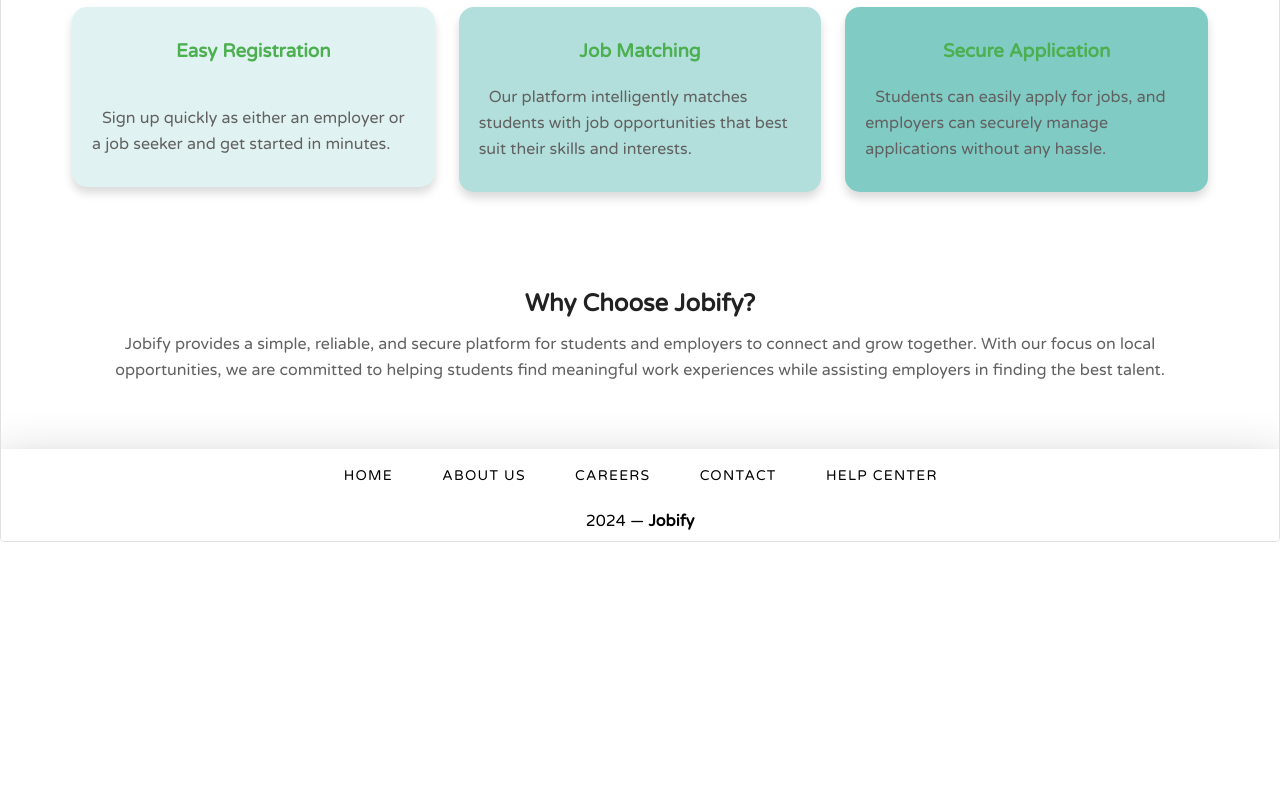
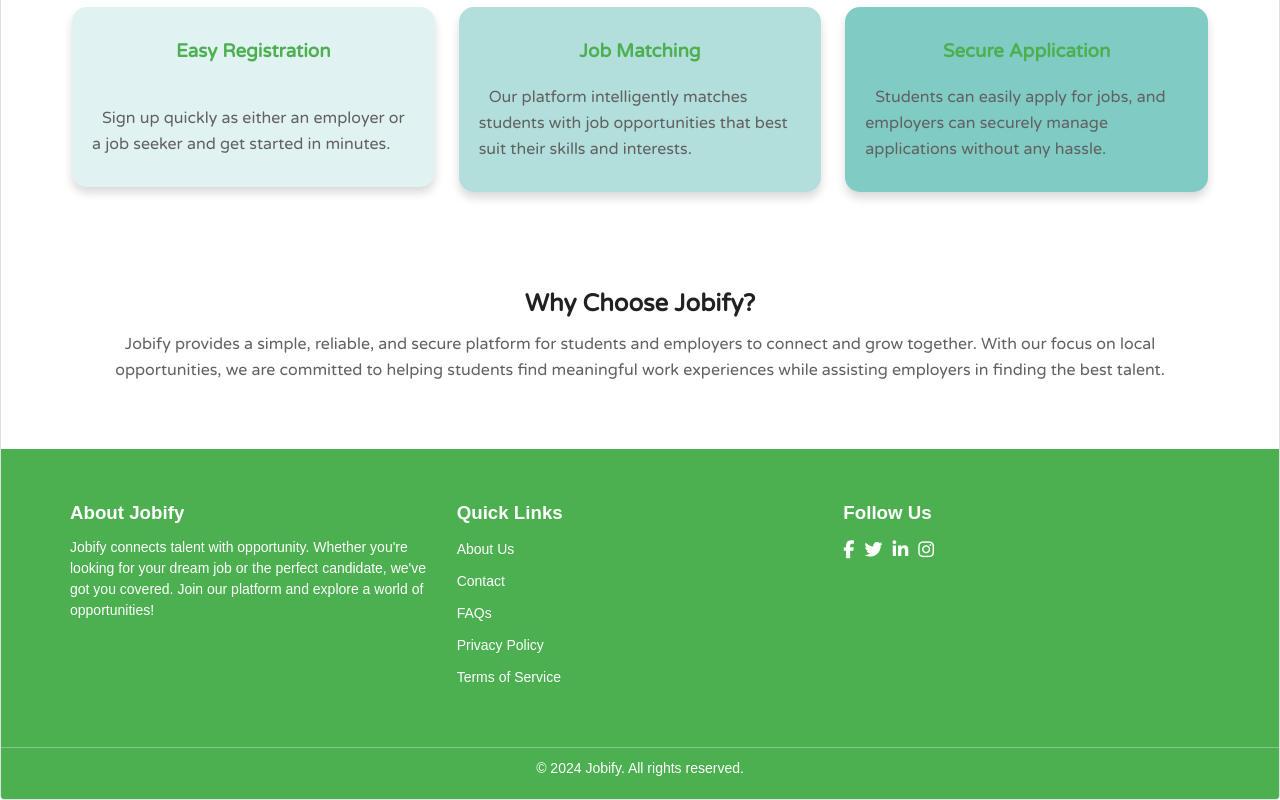
Before and after one commit to cjbantillo/Jobify-Application, a Vue app: page /homepage in a window 1280 px wide. Shown: the part 1229-2029 px from the top of the page. Before the commit the page ends 1771 px from the top, so only its background shows below. Built offline with nearby package versions, Linux system fonts and the light colour scheme; no server answers; a web font is replaced by a local one.

Commit message:
feat and fix/footer

```diff
--- a/package.json
+++ b/package.json
@@ -12,6 +12,12 @@
     "format": "prettier --write src/"
   },
   "dependencies": {
+    "@fortawesome/fontawesome-free": "^6.6.0",
+    "@fortawesome/fontawesome-svg-core": "^6.6.0",
+    "@fortawesome/free-brands-svg-icons": "^6.6.0",
+    "@fortawesome/free-regular-svg-icons": "^6.6.0",
+    "@fortawesome/free-solid-svg-icons": "^6.6.0",
+    "@fortawesome/vue-fontawesome": "^3.0.8",
     "@mdi/font": "^7.4.47",
     "@supabase/supabase-js": "^2.46.1",
     "pinia": "^2.2.4",
--- a/src/components/layout/navigation/BottomNavigationLayout.vue
+++ b/src/components/layout/navigation/BottomNavigationLayout.vue
@@ -1,29 +1,117 @@
-<script setup>
-
-const links = ['Home', 'About Us', 'Careers', 'Contact', 'Help Center'];
-</script>
 
 <template>
-    <v-footer
-        color="white"
-        elevation="24"
+  <footer class="footer">
+    <div class="footer-container">
+      <div class="footer-about">
+        <h3>About Jobify</h3>
+        <p>
+          Jobify connects talent with opportunity. Whether you're looking for
+          your dream job or the perfect candidate, we've got you covered.
+          Join our platform and explore a world of opportunities!
+        </p>
+      </div>
 
-      >
-        <v-row justify="center" no-gutters>
-          <v-btn
-            v-for="link in links"
-            :key="link"
-            class="mx-2"
-            color="black"
-            rounded="xl"
-            variant="text"
-          >
-            {{ link }}
-          </v-btn>
-          <v-col class="text-center mt-4" cols="12">
-            {{ new Date().getFullYear() }} — <strong>Jobify</strong>
-          </v-col>
+      <div class="footer-links">
+        <h3>Quick Links</h3>
+        <ul>
+          <li><a href="/about">About Us</a></li>
+          <li><a href="/contact">Contact</a></li>
+          <li><a href="/faq">FAQs</a></li>
+          <li><a href="/privacy-policy">Privacy Policy</a></li>
+          <li><a href="/terms">Terms of Service</a></li>
+        </ul>
+      </div>
 
-        </v-row>
-      </v-footer>
+      <div class="footer-social">
+        <h3>Follow Us</h3>
+        <div class="social-icons">
+          <a href="#" aria-label="Facebook"><i class="fa-brands fa-facebook-f"></i></a>
+          <a href="#" aria-label="Twitter"><i class="fab fa-twitter"></i></a>
+          <a href="#" aria-label="LinkedIn"><i class="fab fa-linkedin-in"></i></a>
+          <a href="#" aria-label="Instagram"><i class="fab fa-instagram"></i></a>
+        </div>
+      </div>
+    </div>
+
+    <div class="footer-bottom">
+      <p>&copy; 2024 Jobify. All rights reserved.</p>
+    </div>
+  </footer>
 </template>
+
+
+<style scoped>
+.footer {
+  background-color: #4caf50;
+  color: white;
+  padding: 20px 0;
+  font-family: Arial, sans-serif;
+}
+
+.footer-container {
+  display: flex;
+  justify-content: space-around;
+  flex-wrap: wrap;
+  max-width: 1200px;
+  margin: 0 auto;
+  padding: 20px;
+}
+
+.footer-about,
+.footer-links,
+.footer-social {
+  flex: 1 1 30%;
+  margin: 10px;
+}
+
+.footer h3 {
+  margin-bottom: 10px;
+}
+
+.footer p {
+  font-size: 14px;
+  line-height: 1.5;
+}
+
+.footer-links ul {
+  list-style: none;
+  padding: 0;
+}
+
+.footer-links li {
+  margin-bottom: 8px;
+}
+
+.footer-links a {
+  color: white;
+  text-decoration: none;
+  font-size: 14px;
+}
+
+.footer-links a:hover {
+  text-decoration: underline;
+}
+
+.footer-social .social-icons {
+  display: flex;
+  gap: 10px;
+}
+
+.footer-social a {
+  color: white;
+  font-size: 18px;
+  text-decoration: none;
+}
+
+.footer-social a:hover {
+  opacity: 0.8;
+}
+
+.footer-bottom {
+  text-align: center;
+  margin-top: 20px;
+  font-size: 14px;
+  border-top: 1px solid rgba(255, 255, 255, 0.3);
+  padding-top: 10px;
+}
+</style>
--- a/src/main.js
+++ b/src/main.js
@@ -12,6 +12,9 @@
 
 import App from './App.vue'
 import router from './router'
+
+import '@fortawesome/fontawesome-free/css/all.min.css';
+
 
 const app = createApp(App)
 
```
Also changed, not shown: 1 other file (tests, documents, lock files or other folders).
